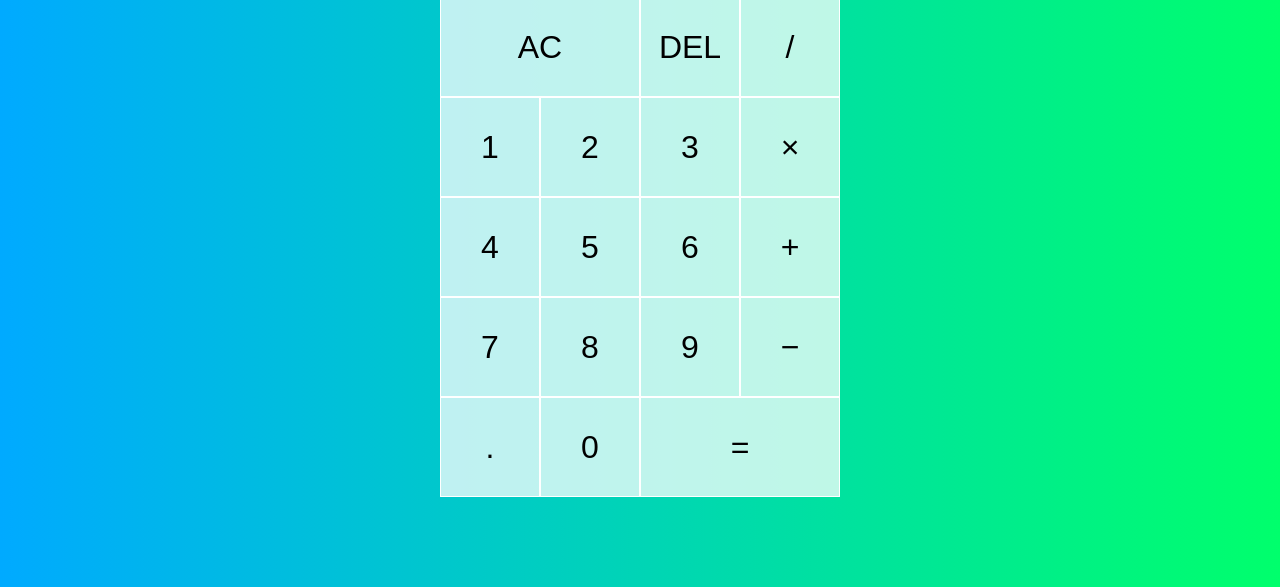
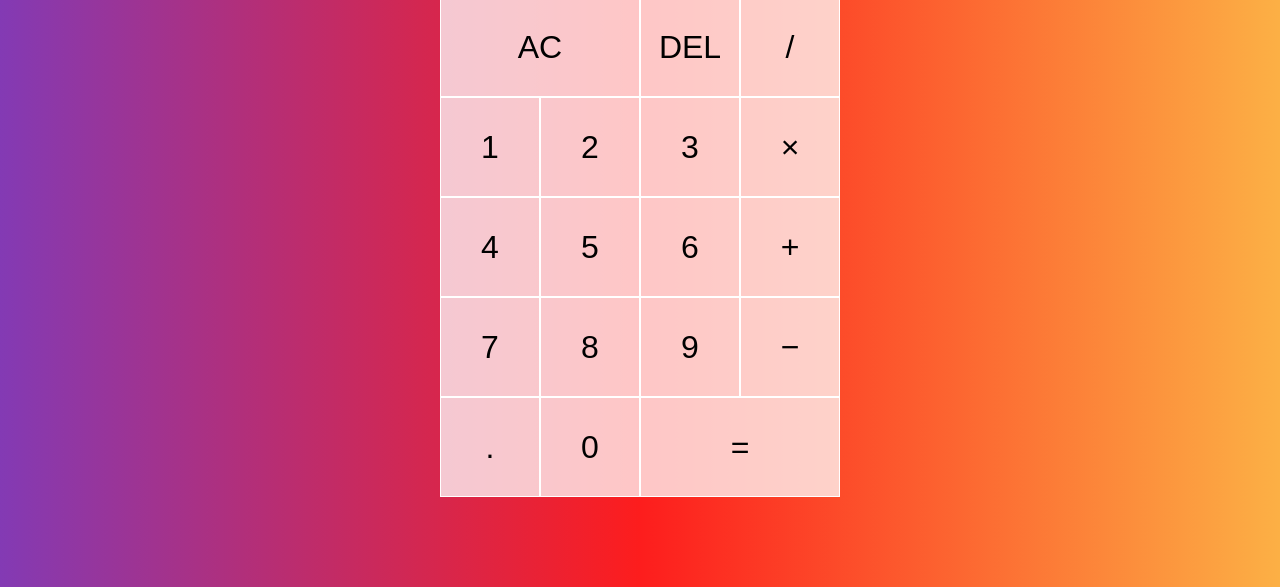
Before and after one commit to ptech12/calculator, a plain HTML site: page index.html in a window 1280 px wide. Shown: the part 213-800 px from the top of the page. Drawn offline with Linux system fonts and the light colour scheme; a web font is replaced by a local one.

Commit message:
Color change

```diff
--- a/script.js
+++ b/script.js
@@ -0,0 +1 @@
+// variable
--- a/style.css
+++ b/style.css
@@ -7,7 +7,7 @@
 body{
     padding: 0;
     margin: 0;
-    background: linear-gradient(to right, #00aaff, #00ff6c);
+    background: linear-gradient(90deg, rgba(131,58,180,1) 0%, rgba(253,29,29,1) 50%, rgba(252,176,69,1) 100%);
 }
 
 .calculator-grid{
```
